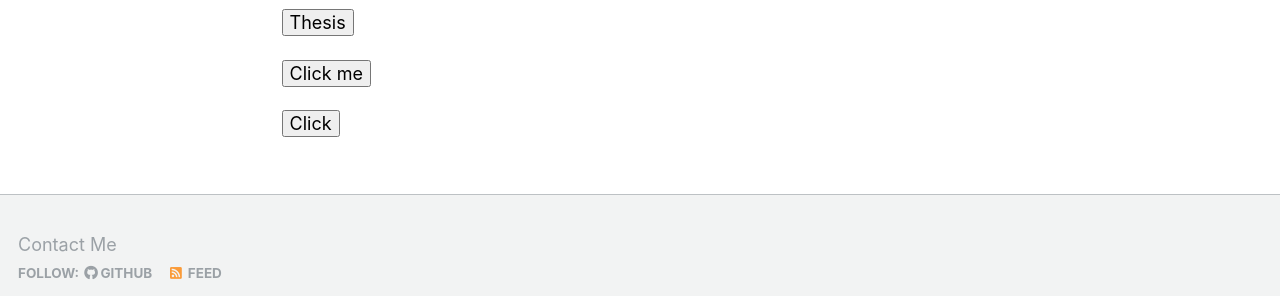
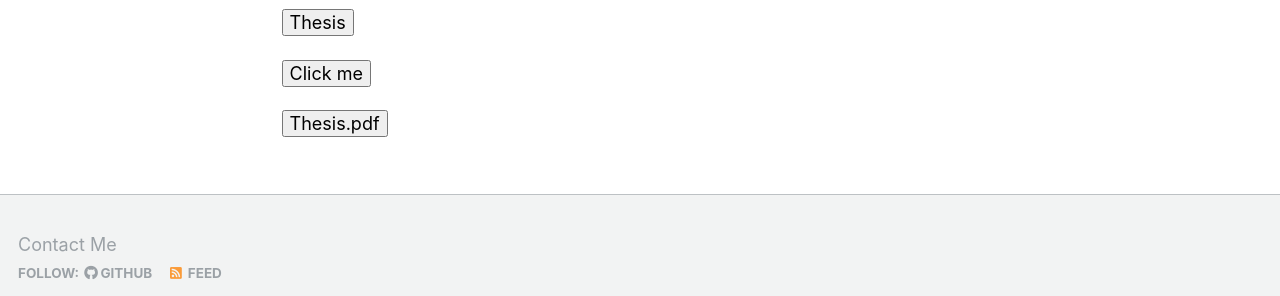
Before and after one commit to SaiSirishaR/saisirishar.github.io, a Jekyll site: the page built from _pages/about.md, in a window 1280 px wide and 1313 px high. Shown: the part 964-1260 px from the top of the window. Built offline with Jekyll 4.4.1, drawn with Linux system fonts in a browser that asks for light colours.

Commit message:
Update about.md

```diff
--- a/_pages/about.md
+++ b/_pages/about.md
@@ -32,4 +32,4 @@ user experience** has been accepted at the [ITG Conference on Speech Communicati
 
 <button name="button" onclick="http://www.google.com">Click me</button>
 
-<button onclick="window.location.href='https://bing.com';">Click</button>
+<button onclick="window.location.href='https://depositonce.tu-berlin.de/items/2c087d55-f28f-4f8b-a6ac-eb89032aaedf';">Thesis.pdf</button>
```
